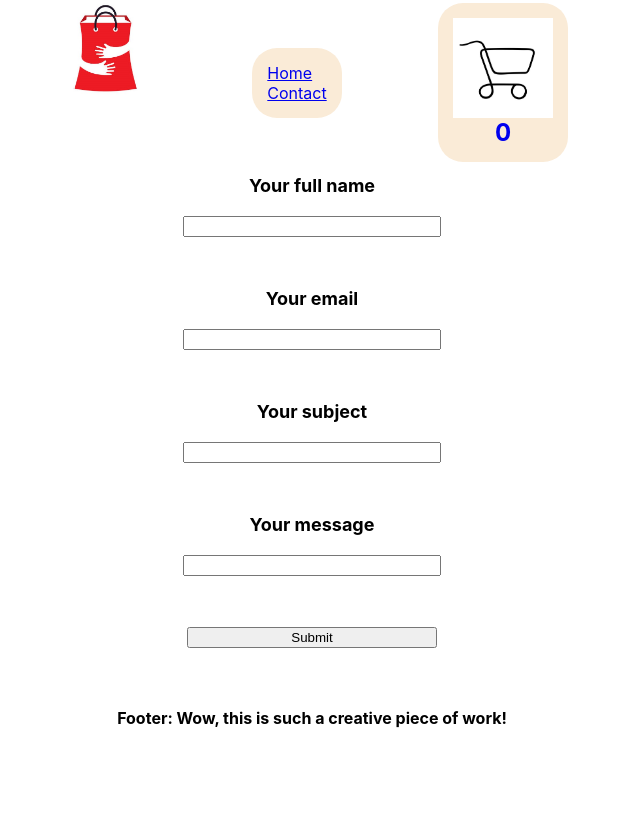
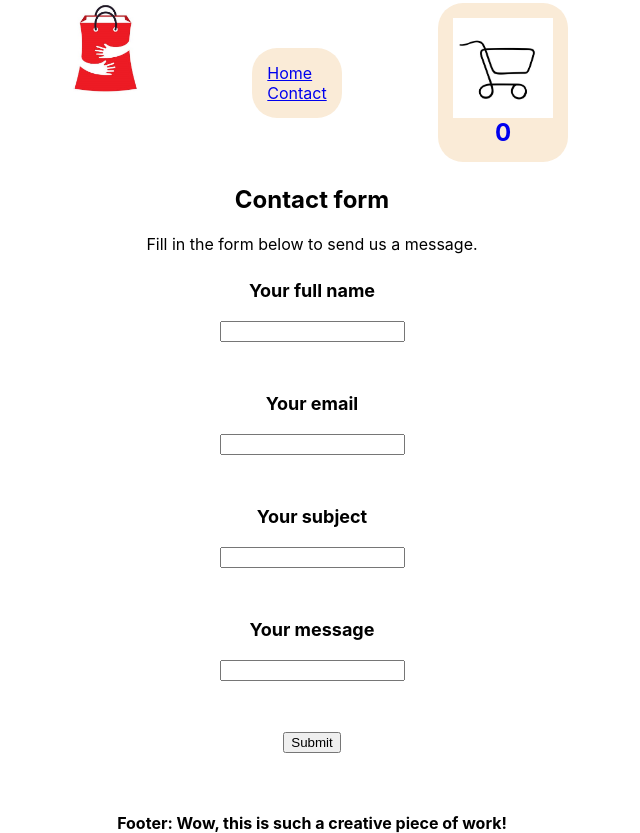
Before and after one commit to JohanLossius/ecom-ca-react, a React app: page /contact in a window 1280 px wide. Shown: the whole page, without its empty margins (328-968 px from the left). Before the commit the page ends 800 px from the top, so only its background shows below. Built offline with nearby package versions, Linux system fonts and the light colour scheme.

Commit message:
add all changes up to 25.8.24

```diff
--- a/src/components/checkout/cart/cart.js
+++ b/src/components/checkout/cart/cart.js
@@ -30,7 +30,10 @@ function Cart() {
                         </span>
                         <span>Total: {productObject.quantity * productObject.productData.discountedPrice}</span>
                       </div>
-                      <button onClick={() => removeProductFromCart(productObject.productData)} className="cta-button">Remove from cart</button>
+                      <div className="button-cont-cart">
+                        <Link to={`/product/${productObject.id}`} className="cta-link"><button className="cta-button">Visit product page</button></Link>
+                        <button onClick={() => removeProductFromCart(productObject.productData)} className="cta-button">Remove from cart</button>
+                      </div>
                     </div>
                   ))}
                   </div>
--- a/src/components/checkout/cart/cart.scss
+++ b/src/components/checkout/cart/cart.scss
@@ -36,3 +36,10 @@
   color: white;
   font-weight: bold;
 }
+
+.button-cont-cart {
+  display: flex;
+  justify-content: center;
+  margin: 10px auto;
+  padding: 7px;
+}
--- a/src/components/contact/contact.js
+++ b/src/components/contact/contact.js
@@ -32,6 +32,7 @@ const schema = yup
   .required();
 
 function Contact() {
+  const [submittedData, setSubmittedData] = useState(null);
   const {
     register,
     handleSubmit,
@@ -39,6 +40,7 @@ function Contact() {
       { errors },
       trigger,
       getValues,
+      reset,
   } = useForm({
     resolver: yupResolver(schema),
   });
@@ -62,12 +64,36 @@ function Contact() {
     }
   };
 
-  function onSubmit(data) {
+  function onSubmitHandler(data) {
     console.log("onSubmit data:", data);
+    setSubmittedData(data);
+    reset();
   }
 
   return (
-    <form onSubmit={handleSubmit(onSubmit)}>
+    <main>
+      <section className="feedback-cont">
+        {submittedData ? (
+          <div>
+            <h2 className="success-message">Your message was successfully sent!</h2>
+            <h3>The following was submitted:</h3>
+            <div className="submitted-data-cont">
+              <p>Name: <span className="submitted-data-span">{submittedData.fullName}</span></p>
+              <p>Email: <span className="submitted-data-span">{submittedData.email}</span></p>
+              <p>Subject: <span className="submitted-data-span">{submittedData.subject}</span></p>
+              <p>Message: <span className="submitted-data-span">{submittedData.body}</span></p>
+            </div>
+            <p>We'll have the sloths run through the paperwork asap, and at the latest in 60 working days.</p>
+            <p>Do you need a quicker feedback? Call for the owls.</p>
+          </div>
+        ) : (
+          <div>
+            <h2>Contact form</h2>
+            <p>Fill in the form below to send us a message.</p>
+          </div>
+        )}
+      </section>
+      <form onSubmit={handleSubmit(onSubmitHandler)}>
         <label htmlFor="fullName">Your full name</label>
         <input
           {...register("fullName")}
@@ -94,6 +120,7 @@ function Contact() {
         <p className="error-message">{errors.body?.message}</p>
         <input type="submit" />
       </form>
+    </main>
   );
 }
 
--- a/src/components/contact/contact.scss
+++ b/src/components/contact/contact.scss
@@ -4,6 +4,15 @@ form {
   justify-content: center;
   text-align: center;
   margin: auto;
+  width: 50%;
+  max-width: 500px;
+}
+
+.success-message {
+  color: green;
+  font-weight: bold;
+  text-align: center;
+  margin-bottom: 15px;
 }
 
 .error-message {
@@ -14,8 +23,7 @@ form {
 }
 
 label, input {
-  width: 50%;
-  max-width: 250px;
+  width: auto;
   height: auto;
   margin: 10px auto;
 }
@@ -24,3 +32,8 @@ label {
   font-weight: bold;
   font-size: large;
 }
+
+.submitted-data-span {
+  font-weight: bold;
+  font-size: medium;
+}
```
Also changed, not shown: src/components/checkout/cart/cartHandler.js (+0 -11 lines). Lines whose indentation alone changed are shown as unchanged.
